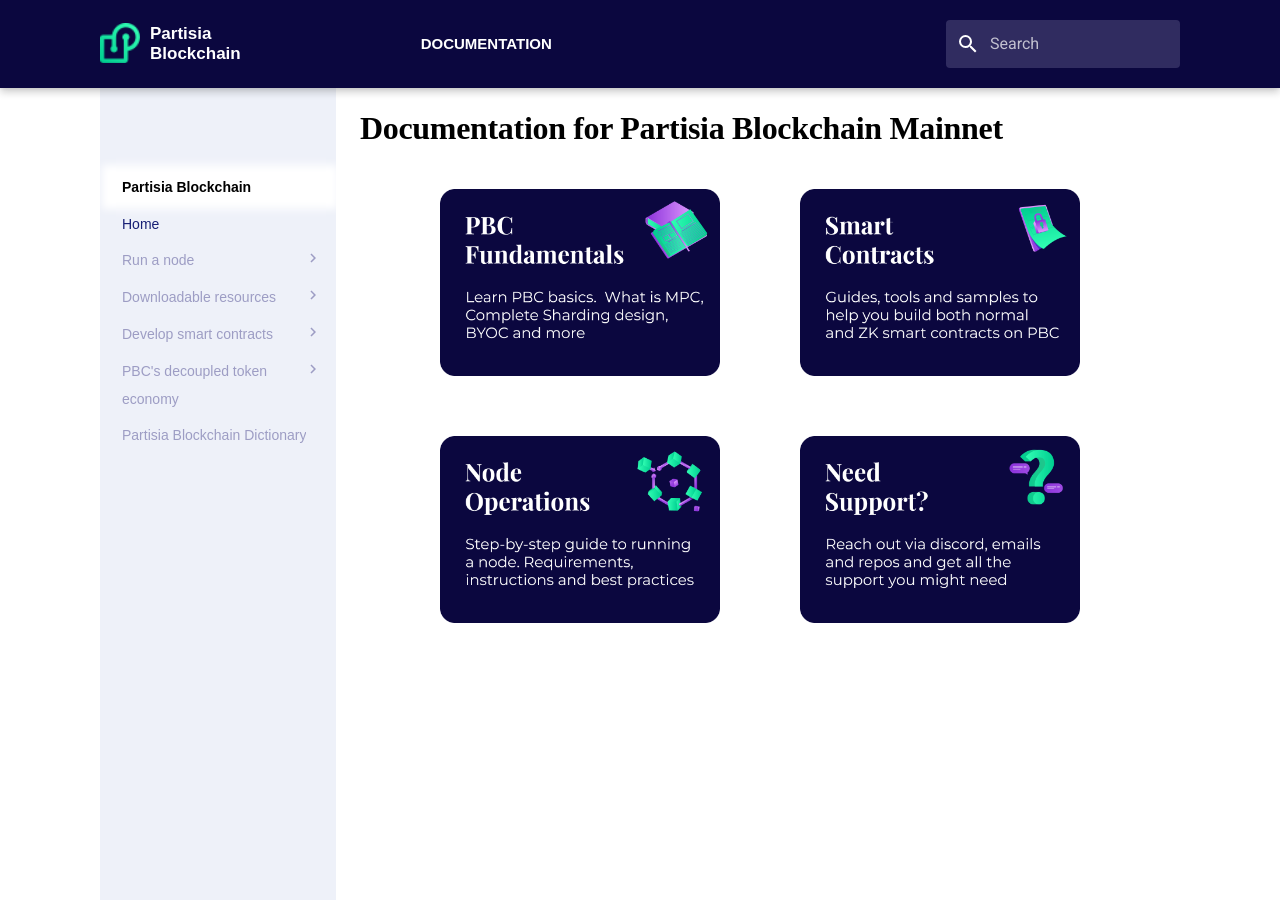
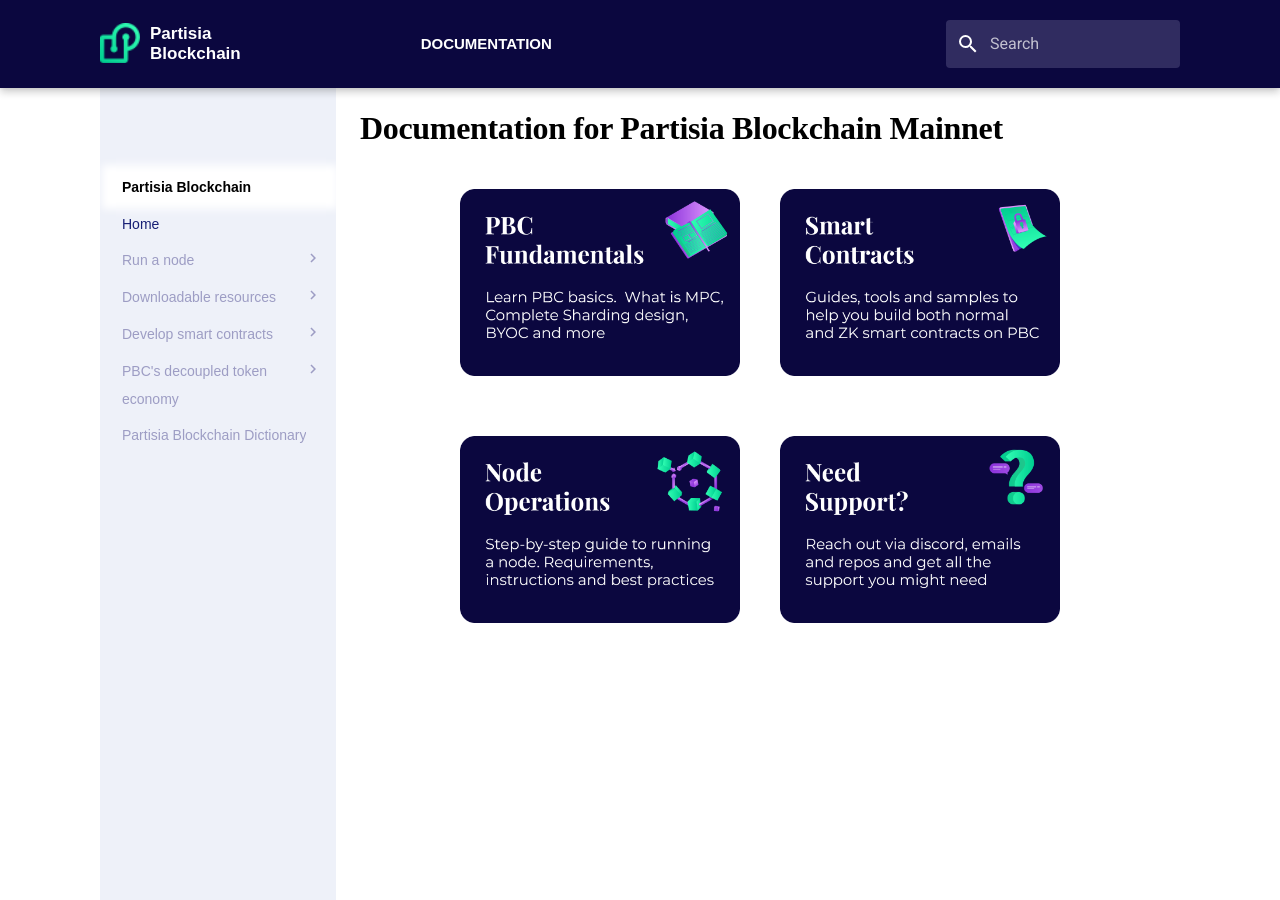
Before and after one commit to 0xSero/partisia-docs, an MkDocs documentation site: the page built from docs/index.md, in a window 1280 px wide and 900 px high. Built offline with MkDocs 1.6.1 and Material for MkDocs 9.7.7, drawn with Linux system fonts in a browser that asks for light colours; some web fonts are replaced; a script that is not in the unit is left out.

Commit message:
Updating margins to lower percentage

```diff
--- a/docs/stylesheets/extra.css
+++ b/docs/stylesheets/extra.css
@@ -552,12 +552,12 @@
 }
 
 .front-page-pictures-left {
-  margin-left: 10%;
-  margin-right: 10%;
+  margin-left: 12.5%;
+  margin-right: 5%;
   float: left;
 }
 
 .front-page-pictures-right {
-  margin-right: 10%;
+  margin-right: 12.5%;
   float: right;
 }
```
